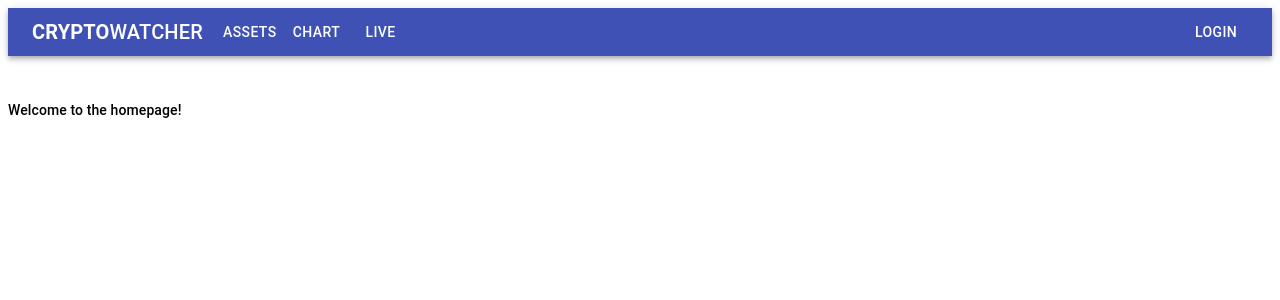
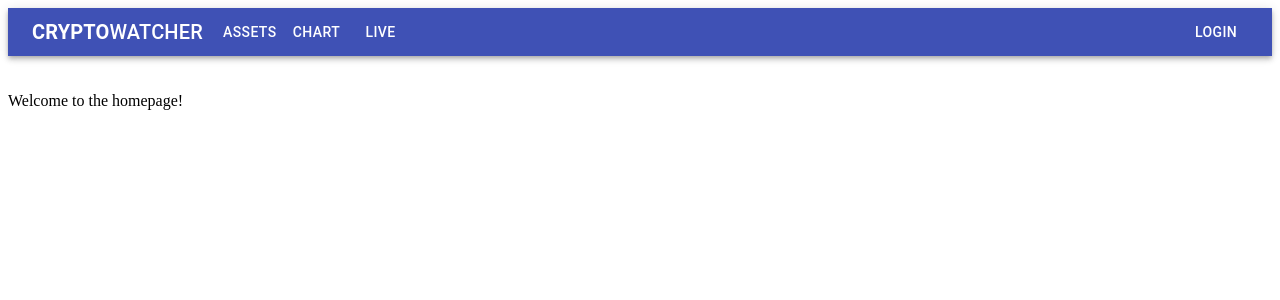
Before and after one commit to kenneth-jiang/CryptoWatcher-Client, a React app: page / in a window 1280 px wide. Shown: the top 300 px of the page. Built offline with nearby package versions, Linux system fonts and the light colour scheme.

Commit message:
Changed latest.

```diff
--- a/src/App.js
+++ b/src/App.js
@@ -1,7 +1,7 @@
 import React, { useState, useEffect } from 'react';
 import { BrowserRouter, Switch, Route, Redirect } from 'react-router-dom';
 // import crypto from 'crypto';
-import Typography from '@material-ui/core/Typography';
+// import Typography from '@material-ui/core/Typography';
 import NavBar from './components/NavBar';
 import Modal from './components/Modal';
 import NotFound from './components/NotFound';
@@ -53,7 +53,7 @@ export default () => {
 
     return (
         <BrowserRouter>
-            <Typography variant="subtitle2">
+            {/* <Typography variant="subtitle2"> */}
                 <NavBar
                     navBarData={constants.navBarConstants}
                     loggedIn={loggedIn}
@@ -82,7 +82,7 @@ export default () => {
                     <Route exact path="/404" component={NotFound} />
                     <Redirect to="/404" />
                 </Switch>
-            </Typography>
+            {/* </Typography> */}
         </BrowserRouter>
     );
 };
```
Also changed, not shown: 1 other file (tests, documents, lock files or other folders).
